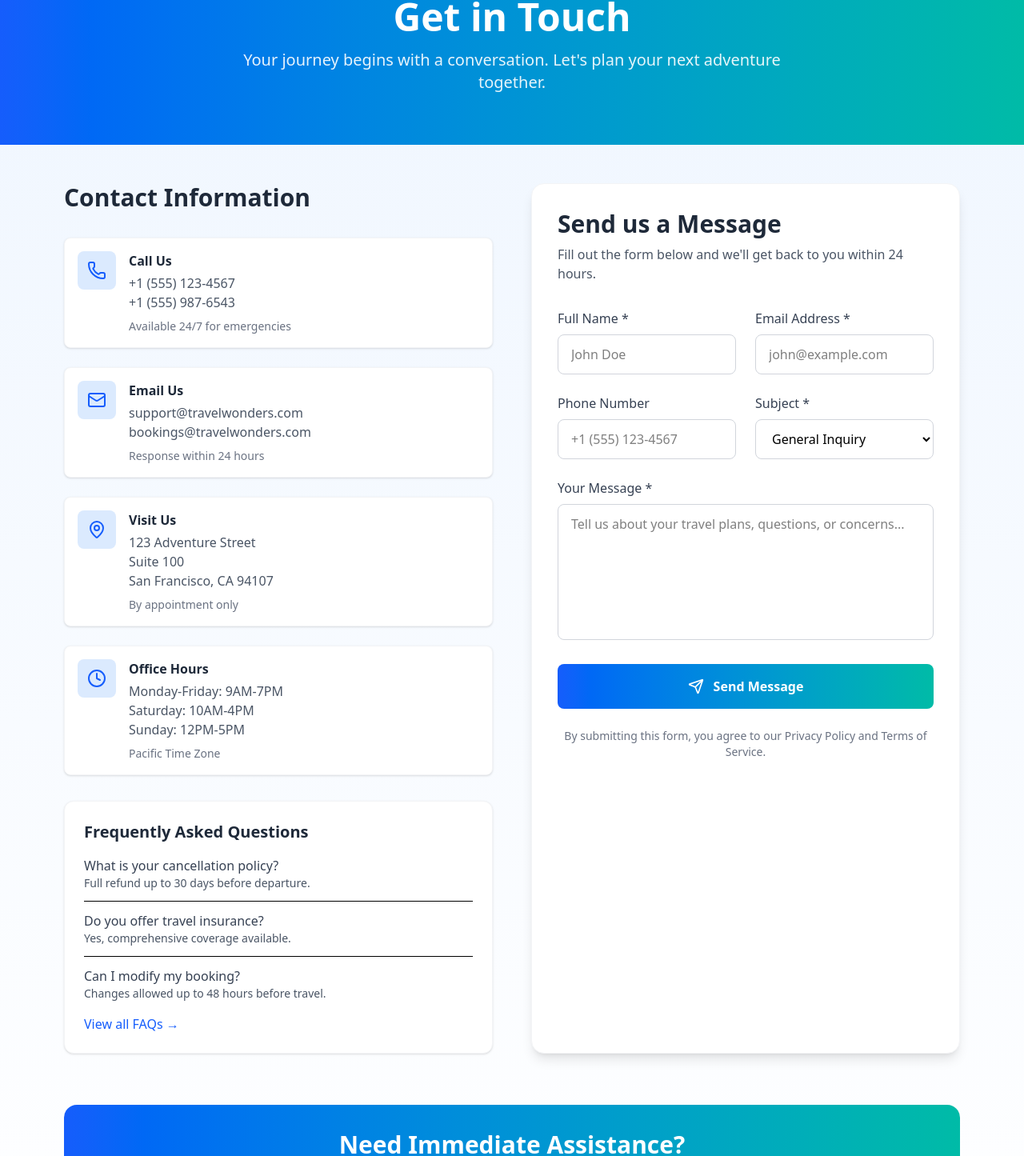
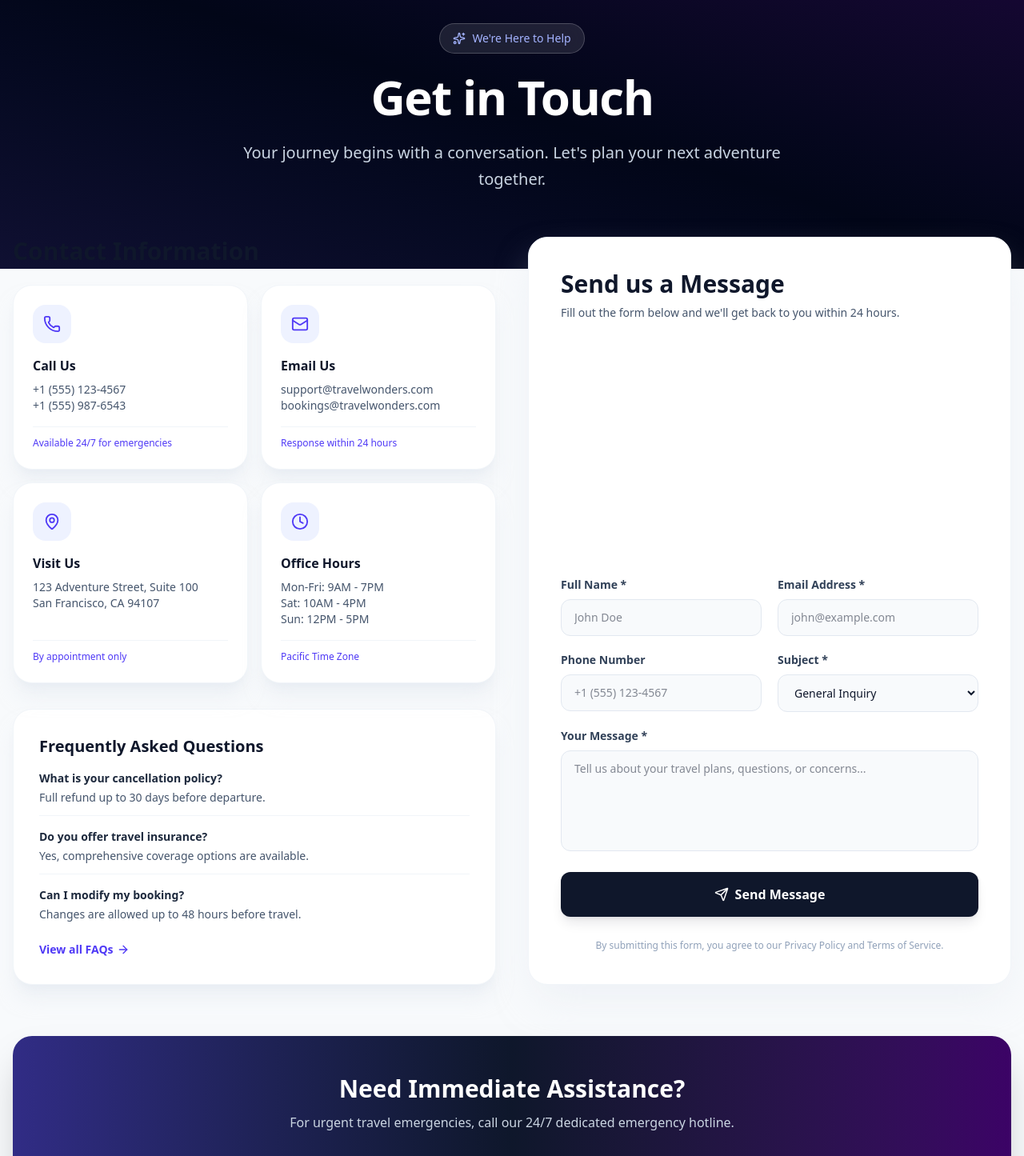
Before and after one commit to Hammad-000/lux-traveller, a React (Vite) app: page /contact in a window 1280 px wide. Shown: the part 136-1581 px from the top of the page at 80% size. Built offline with nearby package versions, Linux system fonts and the light colour scheme.

Commit message:
contact  ui change

```diff
--- a/src/pages/Contact.jsx
+++ b/src/pages/Contact.jsx
@@ -1,5 +1,5 @@
 import { useState } from 'react';
-import { Phone, Mail, MapPin, Clock, Send, CheckCircle } from 'lucide-react';
+import { Phone, Mail, MapPin, Clock, Send, CheckCircle, Sparkles, ArrowRight } from 'lucide-react';
 
 function Contact() {
     const [formData, setFormData] = useState({
@@ -43,27 +43,27 @@ function Contact() {
 
     const contactInfo = [
         {
-            icon: <Phone size={24} />,
+            icon: <Phone size={22} />,
             title: "Call Us",
             details: ["+1 (555) 123-4567", "+1 (555) 987-6543"],
             description: "Available 24/7 for emergencies"
         },
         {
-            icon: <Mail size={24} />,
+            icon: <Mail size={22} />,
             title: "Email Us",
             details: ["support@travelwonders.com", "bookings@travelwonders.com"],
             description: "Response within 24 hours"
         },
         {
-            icon: <MapPin size={24} />,
+            icon: <MapPin size={22} />,
             title: "Visit Us",
-            details: ["123 Adventure Street", "Suite 100", "San Francisco, CA 94107"],
+            details: ["123 Adventure Street, Suite 100", "San Francisco, CA 94107"],
             description: "By appointment only"
         },
         {
-            icon: <Clock size={24} />,
+            icon: <Clock size={22} />,
             title: "Office Hours",
-            details: ["Monday-Friday: 9AM-7PM", "Saturday: 10AM-4PM", "Sunday: 12PM-5PM"],
+            details: ["Mon-Fri: 9AM - 7PM", "Sat: 10AM - 4PM", "Sun: 12PM - 5PM"],
             description: "Pacific Time Zone"
         }
     ];
@@ -80,90 +80,99 @@ function Contact() {
     ];
 
     return (
-        <div className="min-h-screen bg-gradient-to-b from-blue-50 to-white">
+        <div className="min-h-screen bg-slate-50 text-slate-900 font-sans selection:bg-indigo-500 selection:text-white pb-24">
             {/* Hero Section */}
-            <div className="relative bg-gradient-to-r from-blue-600 to-teal-500 text-white py-16">
-                <div className="container mx-auto px-4 text-center">
-                    <h1 className="text-4xl md:text-5xl font-bold mb-4">Get in Touch</h1>
-                    <p className="text-xl opacity-90 max-w-2xl mx-auto">
+            <div className="relative bg-slate-950 text-white py-24 overflow-hidden">
+                <div className="absolute inset-0 bg-gradient-to-tr from-indigo-950/50 via-slate-950/80 to-purple-950/40 pointer-events-none" />
+                <div className="relative container mx-auto px-4 text-center max-w-4xl">
+                    <div className="inline-flex items-center gap-2 px-4 py-2 rounded-full bg-white/10 backdrop-blur-md border border-white/20 text-indigo-300 mb-6 text-sm font-medium">
+                        <Sparkles className="w-4 h-4" />
+                        <span>We're Here to Help</span>
+                    </div>
+                    <h1 className="text-4xl md:text-6xl font-black tracking-tight mb-6">Get in Touch</h1>
+                    <p className="text-slate-300 text-lg md:text-xl font-light max-w-2xl mx-auto leading-relaxed">
                         Your journey begins with a conversation. Let's plan your next adventure together.
                     </p>
                 </div>
             </div>
 
-            <div className="container mx-auto px-4 py-12 max-w-6xl">
+            <div className="container mx-auto px-4 -mt-10 max-w-7xl relative z-10">
                 {/* Contact Grid */}
-                <div className="grid md:grid-cols-2 gap-12">
-                    {/* Left Column - Contact Info */}
+                <div className="grid lg:grid-cols-2 gap-10">
+
+                    {/* Left Column - Contact Info & FAQ */}
+                    <div className="space-y-8">
                         <div>
-                        <h2 className="text-3xl font-bold text-gray-800 mb-8">Contact Information</h2>
-
-                        <div className="space-y-6 mb-8">
+                            <h2 className="text-2xl md:text-3xl font-extrabold text-slate-900 mb-6">Contact Information</h2>
+                            <div className="grid sm:grid-cols-2 gap-4">
                                 {contactInfo.map((item, index) => (
-                                <div key={index} className="flex items-start space-x-4 p-4 bg-white rounded-lg shadow-sm border border-gray-100 hover:shadow-md transition-shadow">
-                                    <div className="p-3 bg-blue-100 text-blue-600 rounded-lg">
+                                    <div key={index} className="flex flex-col justify-between p-6 bg-white rounded-3xl shadow-xl shadow-slate-200/50 border border-slate-100 hover:shadow-2xl transition-all">
+                                        <div>
+                                            <div className="w-12 h-12 bg-indigo-50 text-indigo-600 rounded-2xl flex items-center justify-center mb-4">
                                                 {item.icon}
                                             </div>
-                                    <div>
-                                        <h3 className="font-semibold text-gray-800 mb-1">{item.title}</h3>
+                                            <h3 className="font-bold text-slate-900 mb-2">{item.title}</h3>
                                             {item.details.map((detail, idx) => (
-                                            <p key={idx} className="text-gray-600">{detail}</p>
+                                                <p key={idx} className="text-slate-600 text-sm">{detail}</p>
                                             ))}
-                                        <p className="text-sm text-gray-500 mt-2">{item.description}</p>
                                         </div>
+                                        <p className="text-xs text-indigo-600 font-medium mt-4 pt-3 border-t border-slate-100">{item.description}</p>
                                     </div>
                                 ))}
                             </div>
+                        </div>
 
                         {/* FAQ Preview */}
-                        <div className="bg-white rounded-xl p-6 shadow-sm border border-gray-100">
-                            <h3 className="text-xl font-bold text-gray-800 mb-4">Frequently Asked Questions</h3>
-                            <div className="space-y-3">
-                                <div className="border-b pb-3">
-                                    <p className="font-medium text-gray-700">What is your cancellation policy?</p>
-                                    <p className="text-sm text-gray-600">Full refund up to 30 days before departure.</p>
+                        <div className="bg-white rounded-3xl p-8 shadow-xl shadow-slate-200/50 border border-slate-100">
+                            <h3 className="text-xl font-bold text-slate-900 mb-4">Frequently Asked Questions</h3>
+                            <div className="space-y-4 text-sm">
+                                <div className="border-b border-slate-100 pb-3">
+                                    <p className="font-semibold text-slate-800">What is your cancellation policy?</p>
+                                    <p className="text-slate-600 mt-1">Full refund up to 30 days before departure.</p>
                                 </div>
-                                <div className="border-b pb-3">
-                                    <p className="font-medium text-gray-700">Do you offer travel insurance?</p>
-                                    <p className="text-sm text-gray-600">Yes, comprehensive coverage available.</p>
+                                <div className="border-b border-slate-100 pb-3">
+                                    <p className="font-semibold text-slate-800">Do you offer travel insurance?</p>
+                                    <p className="text-slate-600 mt-1">Yes, comprehensive coverage options are available.</p>
                                 </div>
                                 <div>
-                                    <p className="font-medium text-gray-700">Can I modify my booking?</p>
-                                    <p className="text-sm text-gray-600">Changes allowed up to 48 hours before travel.</p>
+                                    <p className="font-semibold text-slate-800">Can I modify my booking?</p>
+                                    <p className="text-slate-600 mt-1">Changes are allowed up to 48 hours before travel.</p>
                                 </div>
                             </div>
                             <a
                                 href="/faq"
-                                className="inline-block mt-4 text-blue-600 font-medium hover:text-blue-700 transition-colors"
+                                className="inline-flex items-center gap-1 mt-6 text-indigo-600 font-semibold text-sm hover:text-indigo-700 transition-colors"
                             >
-                                View all FAQs →
+                                View all FAQs <ArrowRight className="w-4 h-4" />
                             </a>
                         </div>
                     </div>
 
                     {/* Right Column - Contact Form */}
-                    <div className="bg-white rounded-2xl p-8 shadow-lg border border-gray-100">
-                        <h2 className="text-3xl font-bold text-gray-800 mb-2">Send us a Message</h2>
-                        <p className="text-gray-600 mb-8">Fill out the form below and we'll get back to you within 24 hours.</p>
+                    <div className="bg-white rounded-3xl p-8 md:p-10 shadow-2xl shadow-slate-200/50 border border-slate-100 flex flex-col justify-between">
+                        <div>
+                            <h2 className="text-2xl md:text-3xl font-extrabold text-slate-900 mb-2">Send us a Message</h2>
+                            <p className="text-slate-600 text-sm mb-8">Fill out the form below and we'll get back to you within 24 hours.</p>
+                        </div>
 
                         {isSubmitted ? (
-                            <div className="text-center py-12">
-                                <div className="inline-flex items-center justify-center w-20 h-20 bg-green-100 rounded-full mb-6">
-                                    <CheckCircle size={40} className="text-green-600" />
+                            <div className="text-center py-16 flex-grow flex flex-col items-center justify-center">
+                                <div className="inline-flex items-center justify-center w-20 h-20 bg-emerald-50 rounded-full mb-6">
+                                    <CheckCircle size={40} className="text-emerald-600" />
                                 </div>
-                                <h3 className="text-2xl font-bold text-gray-800 mb-3">Message Sent!</h3>
-                                <p className="text-gray-600 max-w-md mx-auto">
+                                <h3 className="text-2xl font-bold text-slate-900 mb-3">Message Sent!</h3>
+                                <p className="text-slate-600 max-w-md mx-auto text-sm leading-relaxed">
                                     Thank you for contacting us. Our travel experts will respond to your inquiry within 24 hours.
                                 </p>
-                                <p className="text-sm text-gray-500 mt-4">
+                                <p className="text-xs text-slate-400 mt-4">
                                     You'll also receive a confirmation email shortly.
                                 </p>
                             </div>
                         ) : (
-                            <form onSubmit={handleSubmit} className="space-y-6">
-                                <div className="grid md:grid-cols-2 gap-6">
+                            <form onSubmit={handleSubmit} className="space-y-5">
+                                <div className="grid sm:grid-cols-2 gap-5">
                                     <div>
-                                        <label className="block text-gray-700 font-medium mb-2">
+                                        <label className="block text-slate-700 text-sm font-semibold mb-2">
                                             Full Name *
                                         </label>
                                         <input
@@ -172,13 +181,13 @@ function Contact() {
                                             required
                                             value={formData.name}
                                             onChange={handleChange}
-                                            className="w-full px-4 py-3 border border-gray-300 rounded-lg focus:ring-2 focus:ring-blue-500 focus:border-blue-500 outline-none transition"
+                                            className="w-full px-4 py-3 bg-slate-50 border border-slate-200 rounded-xl focus:ring-2 focus:ring-indigo-500 focus:bg-white outline-none transition text-sm"
                                             placeholder="John Doe"
                                         />
                                     </div>
 
                                     <div>
-                                        <label className="block text-gray-700 font-medium mb-2">
+                                        <label className="block text-slate-700 text-sm font-semibold mb-2">
                                             Email Address *
                                         </label>
                                         <input
@@ -187,15 +196,15 @@ function Contact() {
                                             required
                                             value={formData.email}
                                             onChange={handleChange}
-                                            className="w-full px-4 py-3 border border-gray-300 rounded-lg focus:ring-2 focus:ring-blue-500 focus:border-blue-500 outline-none transition"
+                                            className="w-full px-4 py-3 bg-slate-50 border border-slate-200 rounded-xl focus:ring-2 focus:ring-indigo-500 focus:bg-white outline-none transition text-sm"
                                             placeholder="john@example.com"
                                         />
                                     </div>
                                 </div>
 
-                                <div className="grid md:grid-cols-2 gap-6">
+                                <div className="grid sm:grid-cols-2 gap-5">
                                     <div>
-                                        <label className="block text-gray-700 font-medium mb-2">
+                                        <label className="block text-slate-700 text-sm font-semibold mb-2">
                                             Phone Number
                                         </label>
                                         <input
@@ -203,13 +212,13 @@ function Contact() {
                                             name="phone"
                                             value={formData.phone}
                                             onChange={handleChange}
-                                            className="w-full px-4 py-3 border border-gray-300 rounded-lg focus:ring-2 focus:ring-blue-500 focus:border-blue-500 outline-none transition"
+                                            className="w-full px-4 py-3 bg-slate-50 border border-slate-200 rounded-xl focus:ring-2 focus:ring-indigo-500 focus:bg-white outline-none transition text-sm"
                                             placeholder="+1 (555) 123-4567"
                                         />
                                     </div>
 
                                     <div>
-                                        <label className="block text-gray-700 font-medium mb-2">
+                                        <label className="block text-slate-700 text-sm font-semibold mb-2">
                                             Subject *
                                         </label>
                                         <select
@@ -217,7 +226,7 @@ function Contact() {
                                             required
                                             value={formData.subject}
                                             onChange={handleChange}
-                                            className="w-full px-4 py-3 border border-gray-300 rounded-lg focus:ring-2 focus:ring-blue-500 focus:border-blue-500 outline-none transition"
+                                            className="w-full px-4 py-3 bg-slate-50 border border-slate-200 rounded-xl focus:ring-2 focus:ring-indigo-500 focus:bg-white outline-none transition text-sm"
                                         >
                                             {departments.map((dept) => (
                                                 <option key={dept.value} value={dept.value}>
@@ -229,7 +238,7 @@ function Contact() {
                                 </div>
 
                                 <div>
-                                    <label className="block text-gray-700 font-medium mb-2">
+                                    <label className="block text-slate-700 text-sm font-semibold mb-2">
                                         Your Message *
                                     </label>
                                     <textarea
@@ -237,8 +246,8 @@ function Contact() {
                                         required
                                         value={formData.message}
                                         onChange={handleChange}
-                                        rows="6"
-                                        className="w-full px-4 py-3 border border-gray-300 rounded-lg focus:ring-2 focus:ring-blue-500 focus:border-blue-500 outline-none transition resize-none"
+                                        rows="5"
+                                        className="w-full px-4 py-3 bg-slate-50 border border-slate-200 rounded-xl focus:ring-2 focus:ring-indigo-500 focus:bg-white outline-none transition resize-none text-sm"
                                         placeholder="Tell us about your travel plans, questions, or concerns..."
                                     />
                                 </div>
@@ -246,7 +255,7 @@ function Contact() {
                                 <button
                                     type="submit"
                                     disabled={isLoading}
-                                    className="w-full bg-gradient-to-r from-blue-600 to-teal-500 text-white font-semibold py-4 px-6 rounded-lg hover:from-blue-700 hover:to-teal-600 transition-all duration-300 disabled:opacity-50 disabled:cursor-not-allowed flex items-center justify-center space-x-3"
+                                    className="w-full bg-slate-900 hover:bg-indigo-600 text-white font-semibold py-4 px-6 rounded-xl transition-all duration-300 disabled:opacity-50 disabled:cursor-not-allowed flex items-center justify-center gap-2 shadow-lg shadow-slate-900/10 hover:shadow-indigo-600/30"
                                 >
                                     {isLoading ? (
                                         <>
@@ -255,13 +264,13 @@ function Contact() {
                                         </>
                                     ) : (
                                         <>
-                                            <Send size={20} />
+                                            <Send size={18} />
                                             <span>Send Message</span>
                                         </>
                                     )}
                                 </button>
 
-                                <p className="text-sm text-gray-500 text-center">
+                                <p className="text-xs text-slate-400 text-center pt-2">
                                     By submitting this form, you agree to our Privacy Policy and Terms of Service.
                                 </p>
                             </form>
@@ -269,24 +278,23 @@ function Contact() {
                     </div>
                 </div>
 
-                {/* Map/CTA Section */}
-                <div className="mt-16 bg-gradient-to-r from-blue-600 to-teal-500 rounded-2xl p-8 text-white text-center">
-                    <h2 className="text-3xl font-bold mb-4">Need Immediate Assistance?</h2>
-                    <p className="text-xl opacity-90 mb-6 max-w-2xl mx-auto">
-                        For urgent travel emergencies, call our 24/7 emergency hotline
+                {/* Emergency Assistance CTA */}
+                <div className="mt-16 bg-gradient-to-r from-indigo-900 via-slate-900 to-purple-950 rounded-3xl p-8 md:p-12 text-white text-center shadow-2xl relative overflow-hidden">
+                    <div className="absolute inset-0 bg-[radial-gradient(ellipse_at_top,_var(--tw-gradient-stops))] from-indigo-500/10 via-transparent to-transparent pointer-events-none" />
+                    <h2 className="text-2xl md:text-3xl font-extrabold mb-3">Need Immediate Assistance?</h2>
+                    <p className="text-slate-300 text-base mb-8 max-w-xl mx-auto font-light">
+                        For urgent travel emergencies, call our 24/7 dedicated emergency hotline.
                     </p>
-                    <div className="flex flex-col md:flex-row items-center justify-center space-y-4 md:space-y-0 md:space-x-6">
+                    <div className="flex flex-col sm:flex-row items-center justify-center gap-4">
                         <a
                             href="tel:+15551234567"
-                            className="bg-white text-blue-600 font-bold text-xl py-4 px-8 rounded-lg hover:bg-gray-100 transition-colors inline-flex items-center space-x-3"
+                            className="bg-white hover:bg-indigo-50 text-slate-900 font-bold text-lg py-4 px-8 rounded-2xl transition-all duration-300 inline-flex items-center gap-3 shadow-xl hover:scale-105"
                         >
-                            <Phone size={24} />
+                            <Phone size={20} className="text-indigo-600" />
                             <span>+1 (555) 123-4567</span>
                         </a>
-                        <p className="text-white/80">
-                            Available 24 hours, 7 days a week
-                        </p>
                     </div>
+                    <p className="text-xs text-slate-400 mt-4">Available 24 hours, 7 days a week</p>
                 </div>
             </div>
         </div>
```
Lines whose indentation alone changed are shown as unchanged.
